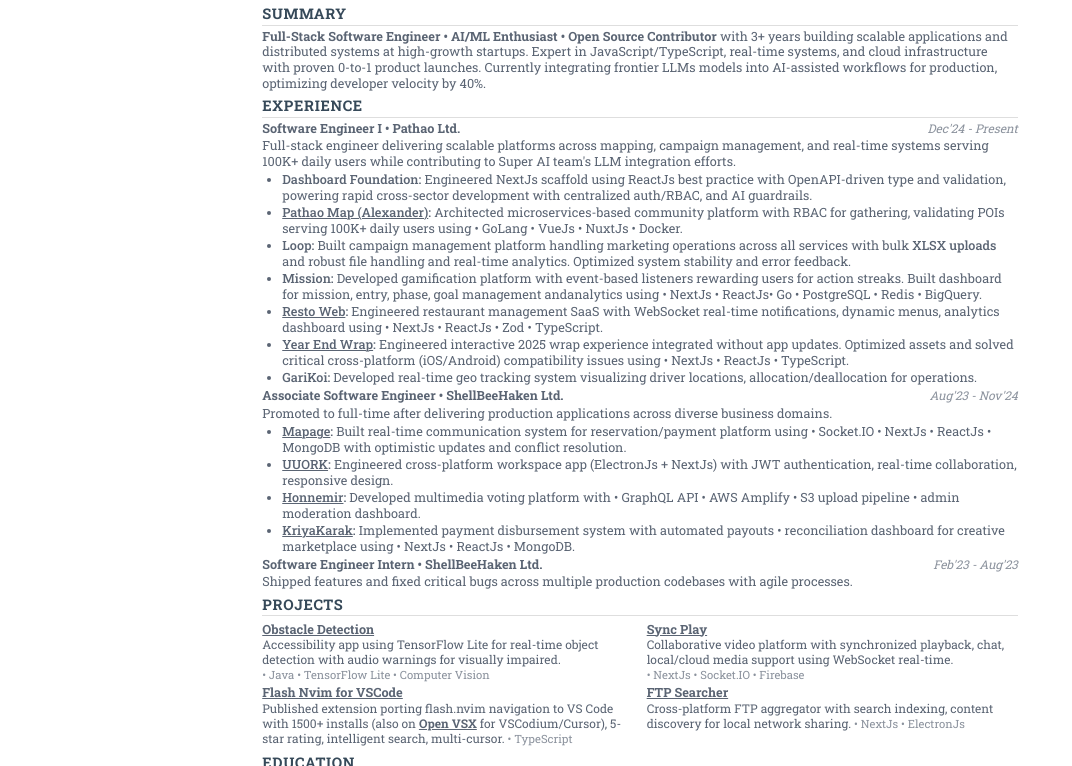
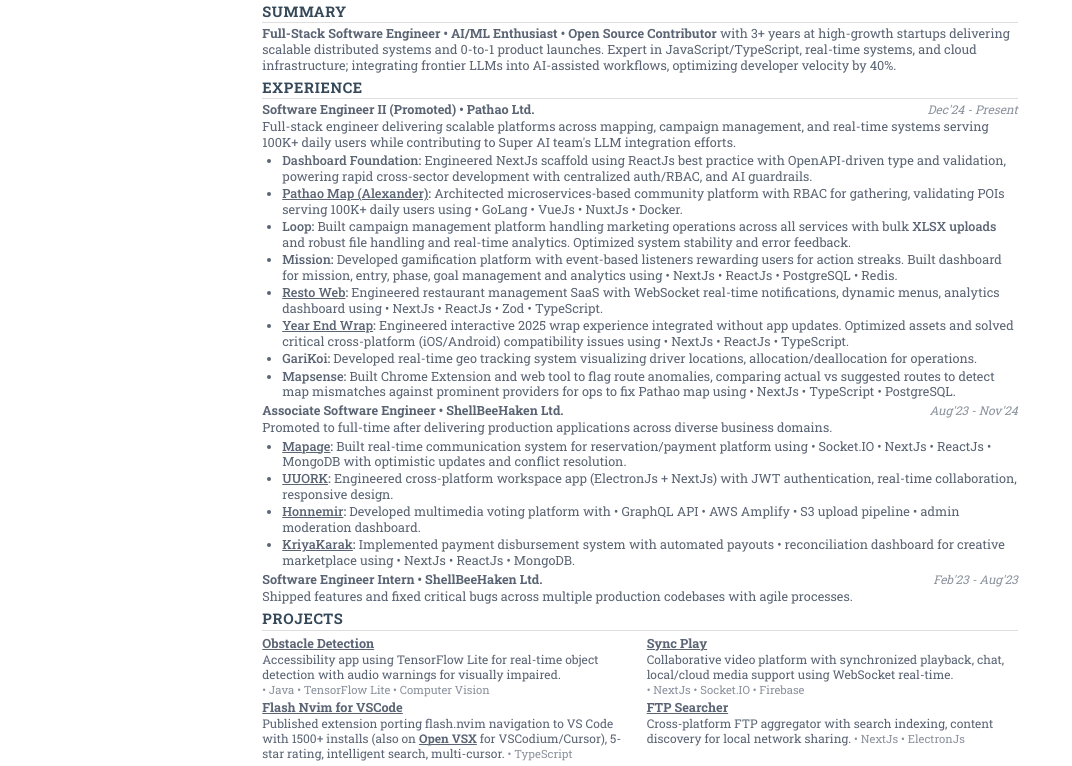
Before and after one commit to Sourav9063/CV, a plain HTML site: page index.html in a window 1280 px wide. Shown: the part 83-849 px from the top of the page, without its empty margins (0-1072 px from the left). Drawn offline with Linux system fonts and the light colour scheme.

Commit message:
added mapsense

```diff
--- a/index.html
+++ b/index.html
@@ -58,7 +58,7 @@
         font-size: 22pt;
         font-weight: 600;
         text-align: center;
-        margin-bottom: 3pt;
+        margin-bottom: 1pt;
         color: var(--color-heading);
       }
 
@@ -180,7 +180,7 @@
           display: none;
         }
         body {
-          padding: 0.2in 0.4in 0.3in;
+          padding: 0.1in 0.3in;
         }
         h2,
         section > div:has(strong:first-child) {
@@ -262,18 +262,17 @@
           >Full-Stack Software Engineer • AI/ML Enthusiast • Open Source
           Contributor</strong
         >
-        with 3+ years building scalable applications and distributed systems at
-        high-growth startups. Expert in JavaScript/TypeScript, real-time
-        systems, and cloud infrastructure with proven 0-to-1 product launches.
-        Currently integrating frontier LLMs models into AI-assisted workflows
-        for production, optimizing developer velocity by 40%.
+        with 3+ years at high-growth startups delivering scalable distributed
+        systems and 0-to-1 product launches. Expert in JavaScript/TypeScript,
+        real-time systems, and cloud infrastructure; integrating frontier LLMs
+        into AI-assisted workflows, optimizing developer velocity by 40%.
       </p>
     </section>
 
     <section>
       <h2>Experience</h2>
       <div>
-        <strong>Software Engineer I • Pathao Ltd.</strong>
+        <strong>Software Engineer II (Promoted) • Pathao Ltd.</strong>
         <em>Dec'24 - Present</em>
       </div>
       <p>
@@ -310,8 +309,8 @@
         <li>
           <strong>Mission:</strong> Developed gamification platform with
           event-based listeners rewarding users for action streaks. Built
-          dashboard for mission, entry, phase, goal management andanalytics
-          using • NextJs • ReactJs• Go • PostgreSQL • Redis • BigQuery.
+          dashboard for mission, entry, phase, goal management and analytics
+          using • NextJs • ReactJs • PostgreSQL • Redis.
         </li>
         <li>
           <strong
@@ -343,6 +342,12 @@
         <li>
           <strong>GariKoi:</strong> Developed real-time geo tracking system
           visualizing driver locations, allocation/deallocation for operations.
+        </li>
+        <li>
+          <strong>Mapsense:</strong> Built Chrome Extension and web tool to flag
+          route anomalies, comparing actual vs suggested routes to detect map
+          mismatches against prominent providers for ops to fix Pathao map using
+          • NextJs • TypeScript • PostgreSQL.
         </li>
       </ul>
 
```
Also changed, not shown: 3 other files.
